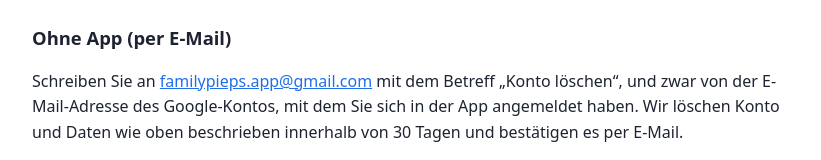
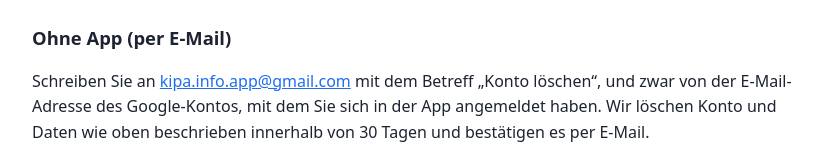
Before and after one commit to compso-stack/aufgaben-updates, a plain HTML site: page docs/loeschen.html in a window 1280 px wide. Shown: the part 483-643 px from the top of the page, without its empty margins (228-1049 px from the left). Drawn offline with Linux system fonts and the light colour scheme.

Commit message:
KiPa: new contact address kipa.info.app@gmail.com on start and deletion page

```diff
--- a/docs/loeschen.html
+++ b/docs/loeschen.html
@@ -25,7 +25,7 @@
 <p>Die Daten werden sofort gelöscht; Sicherungskopien bei uns gibt es nicht.</p>
 
 <h2>Ohne App (per E-Mail)</h2>
-<p>Schreiben Sie an <a href="mailto:familypieps.app@gmail.com?subject=KiPa%20Konto%20l%C3%B6schen">familypieps.app@gmail.com</a> mit dem Betreff „Konto löschen“, und zwar von der E-Mail-Adresse des Google-Kontos, mit dem Sie sich in der App angemeldet haben. Wir löschen Konto und Daten wie oben beschrieben innerhalb von 30 Tagen und bestätigen es per E-Mail.</p>
+<p>Schreiben Sie an <a href="mailto:kipa.info.app@gmail.com?subject=KiPa%20Konto%20l%C3%B6schen">kipa.info.app@gmail.com</a> mit dem Betreff „Konto löschen“, und zwar von der E-Mail-Adresse des Google-Kontos, mit dem Sie sich in der App angemeldet haben. Wir löschen Konto und Daten wie oben beschrieben innerhalb von 30 Tagen und bestätigen es per E-Mail.</p>
 
 <p><a href="datenschutz.html">Datenschutzerklärung</a></p>
 </main>
```
Also changed, not shown: docs/index.html (+1 -1 lines).
